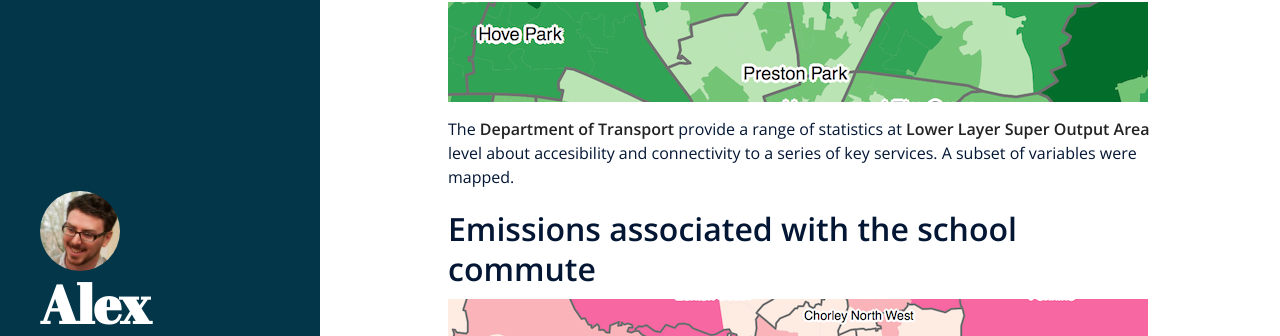
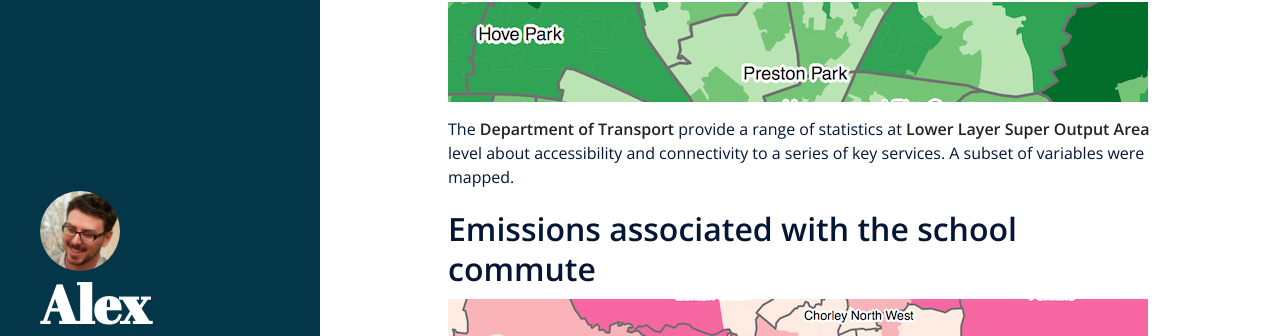
Before and after one commit to pboesu/pboesu.github.io, a Jekyll site: the page built from _posts/2014-09-09-Transport-Map-Book.markdown, in a window 1280 px wide and 900 px high, scrolled down 974 px. Shown: the part 118-454 px from the top of the window. Built offline with Jekyll 4.4.1, drawn with Linux system fonts in a browser that asks for light colours; nearby versions of some CDN libraries; Markdown is read by kramdown in place of the engine named in the settings; comment, search, counter and statistics services are not loaded.

Commit message:
spellings

```diff
--- a/_posts/2014-09-09-Transport-Map-Book.markdown
+++ b/_posts/2014-09-09-Transport-Map-Book.markdown
@@ -15,8 +15,8 @@ categories:
 These data relate to Middle Layer Super Output Area (MSOA) level estimates of travel to work flows by transport mode. The raw data are available from the [ONS](http://www.ons.gov.uk/ons/rel/census/2011-census/origin-destination-statistics-on-second-residences-and-workplace-for-merged-local-authorities-and-middle-layer-super-output-areas--msoas--in-england-and-wales/index.html). For the maps, the flows have been limited to those both originating and terminating within each local authority district.
 
 ##Accessibility to Services
-![Accesibility to Services](/public/images/ACC.png)
-The [Department of Transport](https://www.gov.uk/government/collections/transport-connectivity-and-accessibility-of-key-services-statistics) provide a range of statistics at [Lower Layer Super Output Area](https://www.gov.uk/government/statistical-data-sets/acs05-travel-time-destination-and-origin-indicators-to-key-sites-and-services-by-lower-super-output-area-lsoa) level about accesibility and connectivity to a series of key services. A subset of variables were mapped.
+![Accessibility to Services](/public/images/ACC.png)
+The [Department of Transport](https://www.gov.uk/government/collections/transport-connectivity-and-accessibility-of-key-services-statistics) provide a range of statistics at [Lower Layer Super Output Area](https://www.gov.uk/government/statistical-data-sets/acs05-travel-time-destination-and-origin-indicators-to-key-sites-and-services-by-lower-super-output-area-lsoa) level about accessibility and connectivity to a series of key services. A subset of variables were mapped.
 
 ##Emissions associated with the school commute
 ![Emissions ](/public/images/carbon.png)
```
